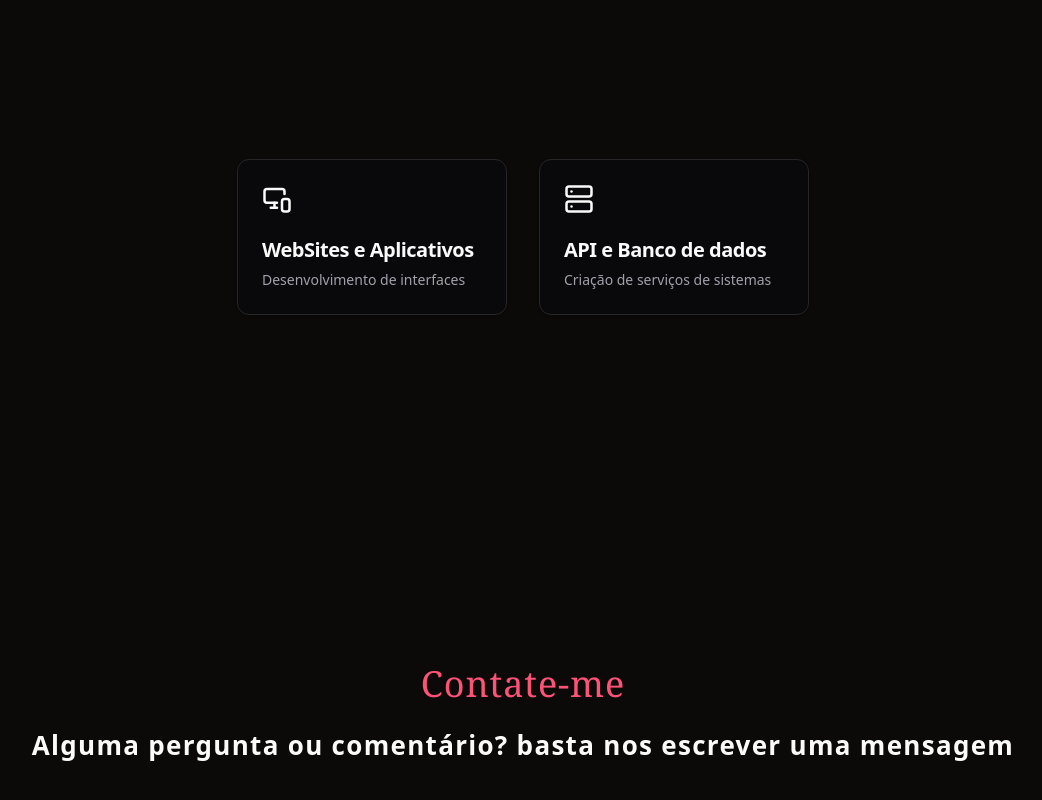
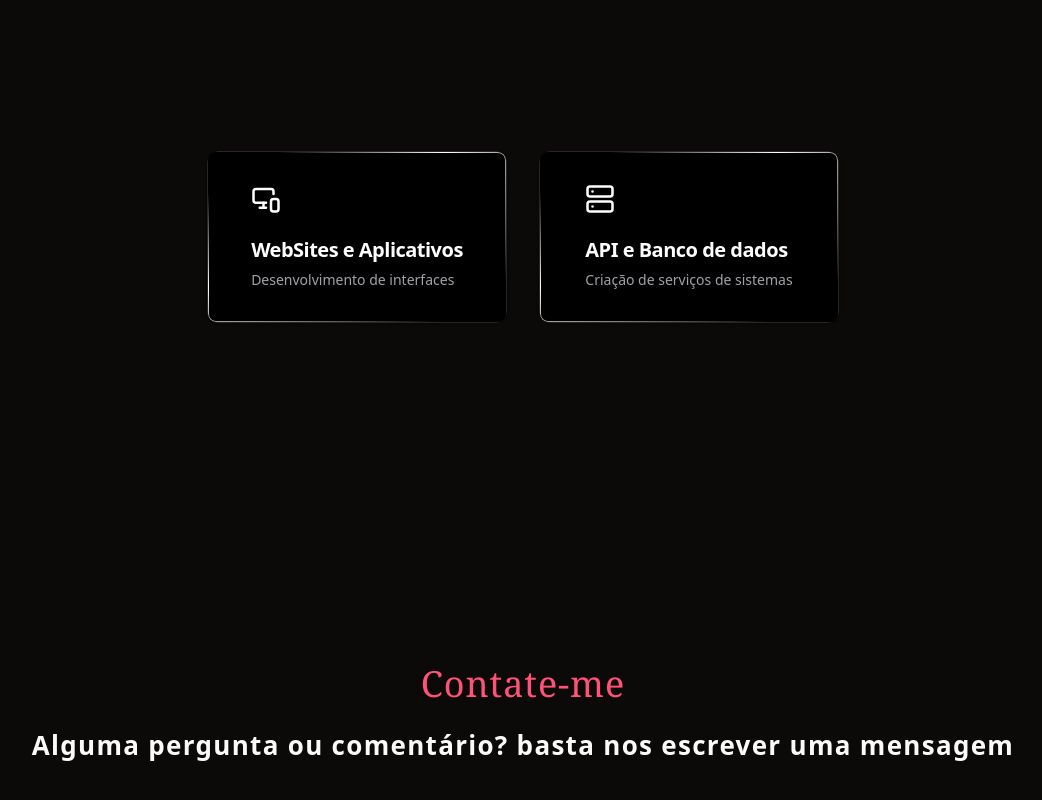
Before and after one commit to Manaure-Vasconcelos/portfolio-1.0, a React (Vite) app: page / in a window 1280 px wide. Shown: the part 1816-2616 px from the top of the page, without its empty margins (117-1159 px from the left). Built offline with nearby package versions, Linux system fonts and the light colour scheme.

Commit message:
refactor: add responsibility in skillsection

```diff
--- a/index.html
+++ b/index.html
@@ -2,7 +2,7 @@
 <html lang="pt-BR">
   <head>
     <meta charset="UTF-8" />
-    <link rel="icon" type="svg" href="/logo.svg" />
+    <link rel="icon" type="png" href="/favicon.png" />
     <meta name="viewport" content="width=device-width, initial-scale=1.0" />
     <title>manaure.dev</title>
   </head>
--- a/src/components/CardSkills.tsx
+++ b/src/components/CardSkills.tsx
@@ -5,10 +5,14 @@ import {
   CardHeader,
   CardTitle,
 } from "./ui/card"
+import ShineBorder from "./ui/shine-border";
 
 function CardSkills({ children, title, description }: { children: ReactNode, title: string, description: string }) {
   return (
-    <Card className='w-[270px] cursor-pointer'>
+    <Card className='w-[300px] cursor-pointer'>
+      <ShineBorder
+        color={"white"}
+      >
         <CardHeader className='flex flex-col justify-center items-start'>
           <span className='mb-4'>
             {children}
@@ -17,6 +21,7 @@ function CardSkills({ children, title, description }: { children: ReactNode, tit
           <CardDescription className='text-sm'>{description}</CardDescription>
 
         </CardHeader>
+      </ShineBorder>
     </Card>
   );
 }
--- a/src/components/SkillsSection.tsx
+++ b/src/components/SkillsSection.tsx
@@ -16,12 +16,12 @@ function SkillsSection({
 }) {
   const { t } = useTranslation();
   return (
-    <section ref={skillsSectionRef} className="h-screen scroll-mt-16">
+    <section ref={skillsSectionRef} className="w-full h-screen scroll-mt-16">
       <h1 className="flex justify-center items-center text-4xl text-customPink font-regular font-serif tracking-wide pt-4 truncate w-full">
         {t("SkillsSection.title")}
       </h1>
       <article className="w-full h-5/6 flex justify-center items-center">
-        <Accordion type="single" collapsible orientation="horizontal" className='w-4/5 h-full flex justify-center items-center space-x-8'>
+        <Accordion type="single" collapsible orientation="horizontal" className='w-full md:w-4/5 h-full flex flex-col md:flex-row justify-center items-center md:space-x-8'>
           <AccordionItem value="item-1">
             <AccordionTrigger>
               <CardSkills title='WebSites e Aplicativos' description="Desenvolvimento de interfaces">
--- a/src/components/ui/accordion.tsx
+++ b/src/components/ui/accordion.tsx
@@ -47,7 +47,7 @@ const AccordionContent = React.forwardRef<
     className="overflow-hidden text-sm text-justify tracking-widest leading-normal data-[state=closed]:animate-accordion-up data-[state=open]:animate-accordion-down"
     {...props}
   >
-    <div className={cn("p-3 pt-0 w-[270px]", className)}>{children}</div>
+    <div className={cn("p-3 pt-0 w-[300px]", className)}>{children}</div>
   </AccordionPrimitive.Content>
 ))
 AccordionContent.displayName = AccordionPrimitive.Content.displayName
--- a/src/components/ui/card.tsx
+++ b/src/components/ui/card.tsx
@@ -23,7 +23,7 @@ const CardHeader = React.forwardRef<
 >(({ className, ...props }, ref) => (
   <div
     ref={ref}
-    className={cn("flex flex-col space-y-1.5 p-6", className)}
+    className={cn("flex flex-col space-y-1.5 p-5", className)}
     {...props}
   />
 ))
--- /dev/null
+++ b/src/components/ui/shine-border.tsx
@@ -0,0 +1,61 @@
+"use client";
+
+import { cn } from "../../lib/utils";
+
+type TColorProp = string | string[];
+
+interface ShineBorderProps {
+  borderRadius?: number;
+  borderWidth?: number;
+  duration?: number;
+  color?: TColorProp;
+  className?: string;
+  children: React.ReactNode;
+}
+
+/**
+ * @name Shine Border
+ * @description It is an animated background border effect component with easy to use and configurable props.
+ * @param borderRadius defines the radius of the border.
+ * @param borderWidth defines the width of the border.
+ * @param duration defines the animation duration to be applied on the shining border
+ * @param color a string or string array to define border color.
+ * @param className defines the class name to be applied to the component
+ * @param children contains react node elements.
+ */
+export default function ShineBorder({
+  borderRadius = 8,
+  borderWidth = 1,
+  duration = 14,
+  color = "#000000",
+  className,
+  children,
+}: ShineBorderProps) {
+  return (
+    <div
+      style={
+        {
+          "--border-radius": `${borderRadius}px`,
+        } as React.CSSProperties
+      }
+      className={cn(
+        "relative grid min-h-[60px] w-full place-items-center py-3 rounded-[--border-radius] bg-white text-black dark:bg-black dark:text-white dark:hover:bg-zinc-800",
+        className,
+      )}
+    >
+      <div
+        style={
+          {
+            "--border-width": `${borderWidth}px`,
+            "--border-radius": `${borderRadius}px`,
+            "--duration": `${duration}s`,
+            "--mask-linear-gradient": `linear-gradient(#fff 0 0) content-box, linear-gradient(#fff 0 0)`,
+            "--background-radial-gradient": `radial-gradient(transparent,transparent, ${color instanceof Array ? color.join(",") : color},transparent,transparent)`,
+          } as React.CSSProperties
+        }
+        className={`pointer-events-none before:bg-shine-size before:absolute before:inset-0 before:aspect-square before:size-full before:rounded-[--border-radius] before:p-[--border-width] before:will-change-[background-position] before:content-[""] before:![-webkit-mask-composite:xor] before:![mask-composite:exclude] before:[background-image:--background-radial-gradient] before:[background-size:300%_300%] before:[mask:--mask-linear-gradient] motion-safe:before:animate-shine`}
+      ></div>
+      {children}
+    </div>
+  );
+}
--- a/tailwind.config.js
+++ b/tailwind.config.js
@@ -72,11 +72,23 @@ export default {
     				to: {
     					height: '0'
     				}
+    			},
+    			shine: {
+    				'0%': {
+    					'background-position': '0% 0%'
+    				},
+    				'50%': {
+    					'background-position': '100% 100%'
+    				},
+    				to: {
+    					'background-position': '0% 0%'
+    				}
     			}
     		},
     		animation: {
     			'accordion-down': 'accordion-down 0.2s ease-out',
-    			'accordion-up': 'accordion-up 0.2s ease-out'
+    			'accordion-up': 'accordion-up 0.2s ease-out',
+    			shine: 'shine var(--duration) infinite linear'
     		}
     	}
     },
```
Lines whose indentation alone changed are shown as unchanged.
